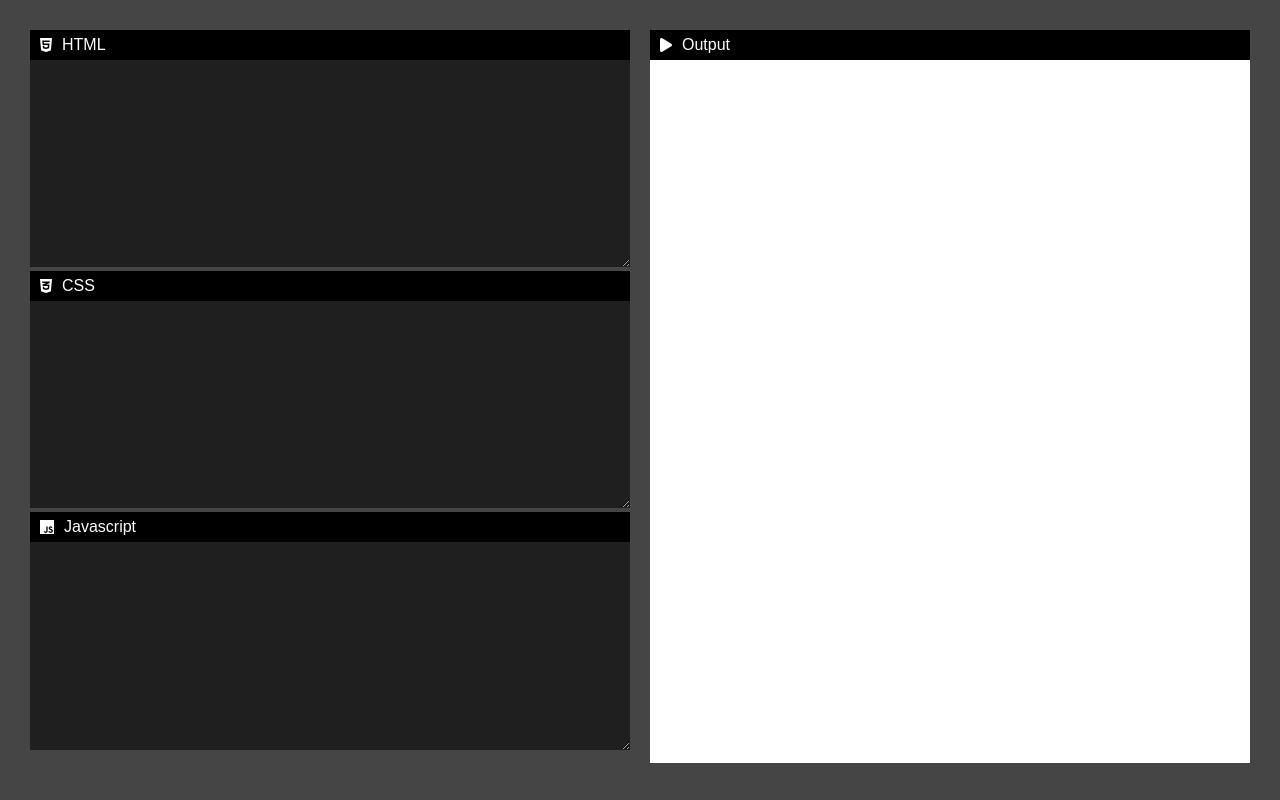
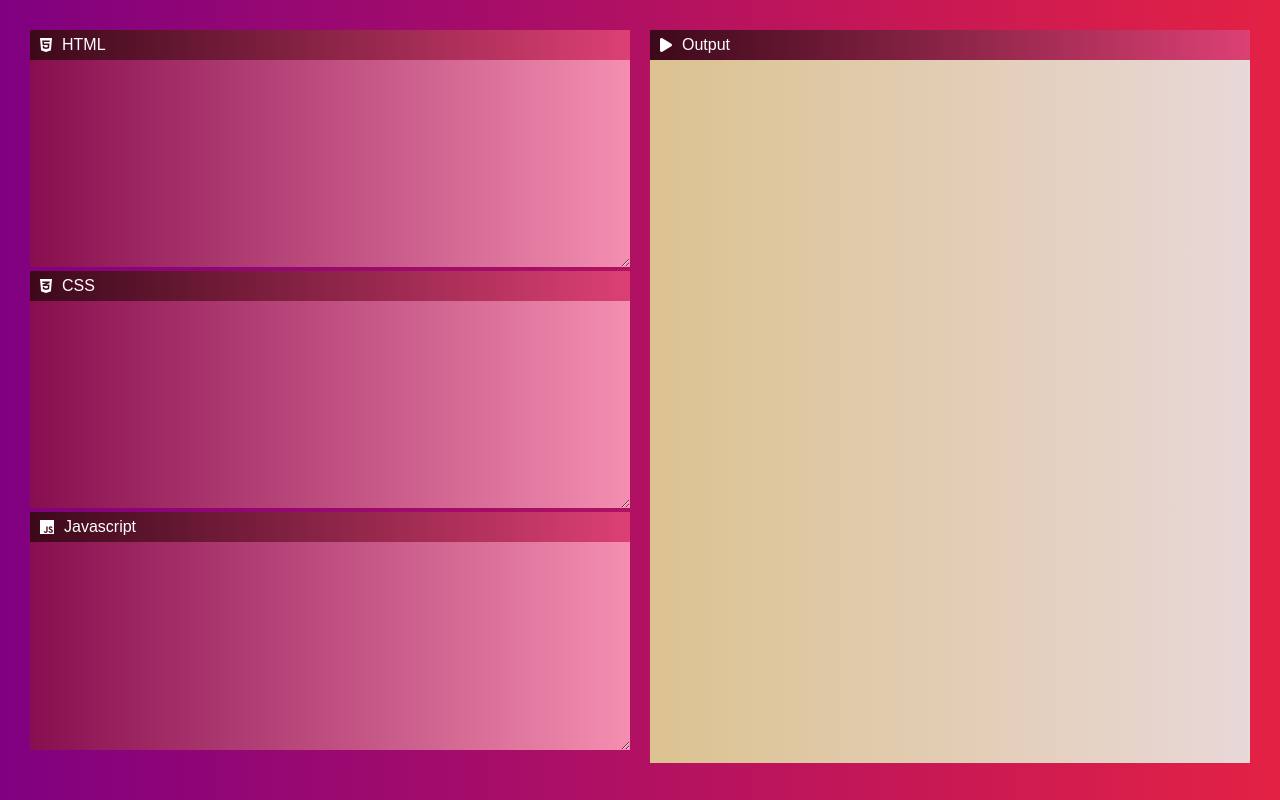
Before and after one commit to manshi413/WebDev-Studio, a plain HTML site: page index.html in a window 1280 px wide. Drawn offline with Linux system fonts and the light colour scheme.

Commit message:
Update style.css

```diff
--- a/style.css
+++ b/style.css
@@ -13,6 +13,7 @@ body{
     height: 100vh;
     padding: 20px;
     display: flex;
+    background: linear-gradient(to right, purple, #e32244);
 }
 .left,.right{
     flex-basis: 50%;
@@ -21,7 +22,7 @@ body{
 textarea{
     width: 100%;
     height: 28%;
-    background: #1f1f1f;
+    background: linear-gradient(to right, #880E4F, #F48FB1);
     color: #fff;
     padding: 10px 20px;
     border: 0;
@@ -31,7 +32,7 @@ textarea{
 iframe{
     width:100%;
     height: 95%;
-    background: #fff;
+    background: linear-gradient(to right, #dcc290, #e8d8d8);
     border: 0;
     outline: 0;
 }
@@ -42,6 +43,6 @@ label i{
 label{
     display: flex;
     align-items: center;
-    background: #000;
     height: 30px;
+    background: linear-gradient(to right, #3c091a, #dc4074);
 }
```
